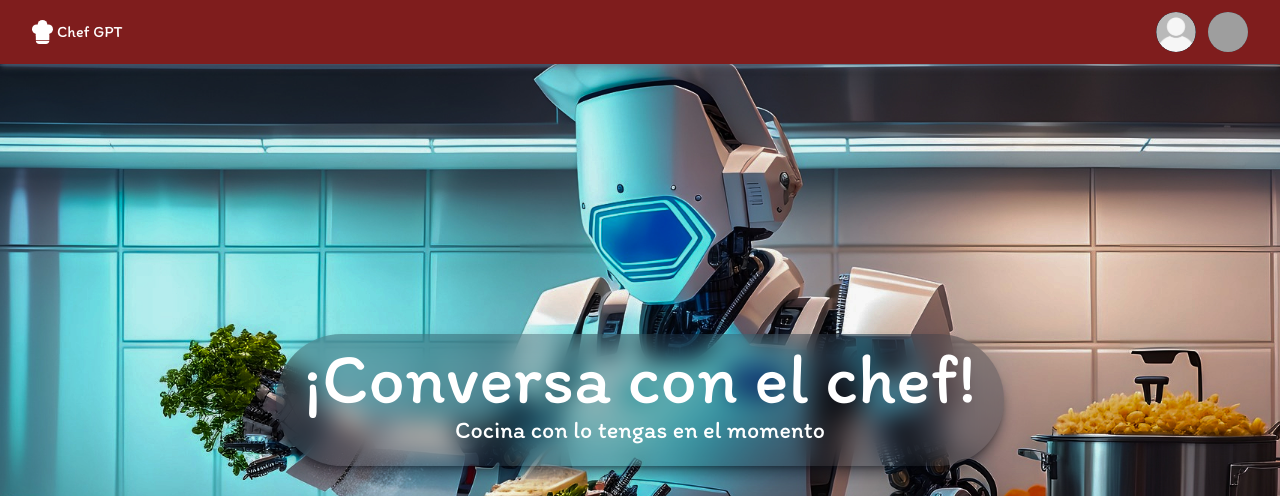
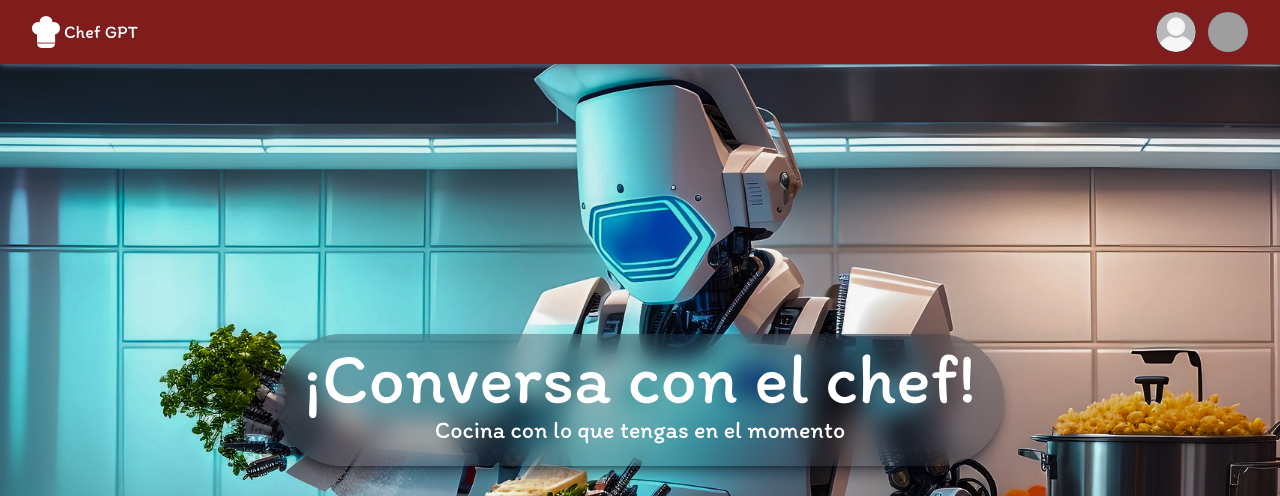
Before and after one commit to No-Country/S12-04-T-Node-React, a React (Vite) app in the folder frontend/: page / in a window 1280 px wide. Shown: the top 496 px of the page. Built offline with nearby package versions, Linux system fonts and the light colour scheme; grey boxes are pictures that could not be loaded.

Commit message:
correcciones en página de inicio

```diff
--- a/frontend/src/components/Navigation.jsx
+++ b/frontend/src/components/Navigation.jsx
@@ -28,21 +28,22 @@ export const Navigation = () => {
           <div className="mx-auto max-w-7xl px-2 sm:px-6 lg:px-8 ">
             <div className="relative flex h-16 ">
               <div className="flex flex-1 items-center justify-start sm:items-stretch sm:justify-start">
+                {/* Logo, no se reduce en tamaño */}
                 <div className="flex flex-shrink-0 items-center gap-10">
                   <button className="">
                     <Link to="/" className="flex items-center gap-1">
                       <img
-                        className="h-6 w-auto"
+                        className="h-8 w-auto"
                         src={hatLogo}
                         alt="Logo App"
                       />
-                      <h1 className="text-white">Chef GPT</h1>
+                      <h1 className="text-white xl:text-lg">Chef GPT</h1>
                     </Link>
                   </button>
                 </div>
               </div>
               <div className="absolute inset-y-0 right-0 flex items-center pr-2 sm:static sm:inset-auto sm:ml-6 sm:pr-0">
-                {/* Profile dropdown */}
+                {/* Desplegable de opciones de usuarios */}
                 <Menu as="div" className="relative ml-3">
                   <div>
                     <Menu.Button className="relative flex rounded-full bg-gray-800 text-sm focus:outline-none focus:ring-2 focus:ring-white focus:ring-offset-2 focus:ring-offset-gray-800">
--- a/frontend/src/pages/Home.jsx
+++ b/frontend/src/pages/Home.jsx
@@ -15,7 +15,7 @@ const Home = () => {
               ¡Conversa con el chef!
             </h1>
             <p className="text-center text-white text-base text-[0.73rem] sm:text-lg md:text-xl lg:text-2xl font-bold">
-              Cocina con lo tengas en el momento
+              Cocina con lo que tengas en el momento
             </p>
           </div>
         </div>
```
